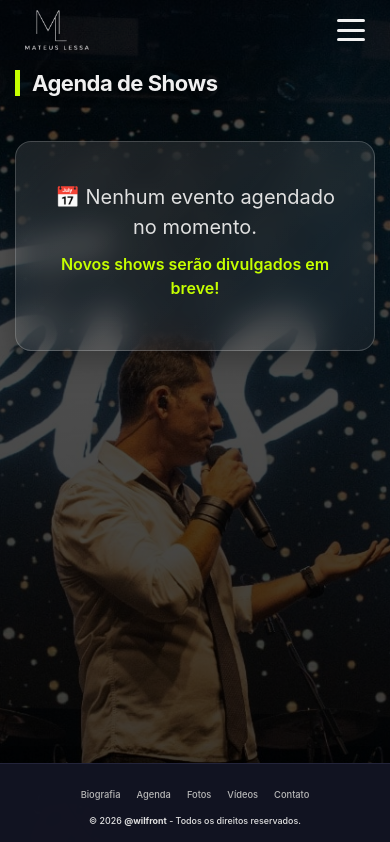
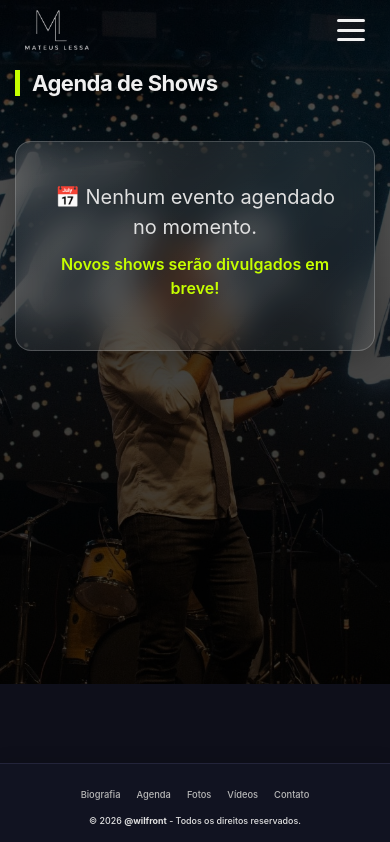
Before and after one commit to wilfront/mateus-lessa, a Next.js app: page /agenda in a window 390 px wide. Shown: the top 842 px of the page. Built offline with nearby package versions, Linux system fonts and the light colour scheme; no server answers; the database is empty.

Commit message:
fix: Make pages stick to footer on mobile (use calc(100vh - footer) and reduce extra padding)

```diff
--- a/src/app/agenda/agenda.css
+++ b/src/app/agenda/agenda.css
@@ -11,7 +11,7 @@
   background-size: cover;
   background-attachment: scroll;
   width: 100%;
-  min-height: calc(100vh + var(--footer-height));
+  min-height: calc(100vh - var(--footer-height));
   padding: 120px 80px 80px;
   color: #f0f0f0;
   background-color: #0e0f1a;
--- a/src/app/biografia/biografia.css
+++ b/src/app/biografia/biografia.css
@@ -10,7 +10,7 @@
   background-size: cover;
   background-attachment: scroll;
   width: 100%;
-  min-height: calc(100vh + var(--footer-height));
+  min-height: calc(100vh - var(--footer-height));
   padding: 120px 80px 80px;
   color: #f0f0f0;
   background-color: #0e0f1a;
--- a/src/app/contato/contato.css
+++ b/src/app/contato/contato.css
@@ -1,5 +1,5 @@
 .contato {
-  min-height: calc(100vh + var(--footer-height));
+  min-height: calc(100vh - var(--footer-height));
   padding: 120px 80px 80px;
   background:
     linear-gradient(rgba(0, 0, 0, 0.65), rgba(0, 0, 0, 0.75)),
--- a/src/app/fotos/fotos.css
+++ b/src/app/fotos/fotos.css
@@ -9,7 +9,7 @@
   color: #f0f0f0;
   background-color: #0e0f1a;
   font-family: -apple-system, BlinkMacSystemFont, 'Segoe UI', 'Roboto', 'Oxygen', sans-serif;
-  min-height: calc(100vh + var(--footer-height));
+  min-height: calc(100vh - var(--footer-height));
   box-sizing: border-box;
   display: flex;
   flex-direction: column;
--- a/src/app/globals.css
+++ b/src/app/globals.css
@@ -51,8 +51,8 @@ html, body {
 .home {
   position: relative;
   width: 100%;
-  /* garantir que o fundo da home se estenda além da viewport até o footer */
-  min-height: calc(100vh + var(--footer-height));
+  /* garantir que o conteúdo da home use toda a viewport menos a altura do footer */
+  min-height: calc(100vh - var(--footer-height));
   overflow: hidden;
   color: white;
   display: flex;
@@ -96,7 +96,7 @@ html, body {
   z-index: 10;
   max-width: 90%;
   padding: 0 1.5rem;
-  top: 45%;
+  top: 30%;
 }
 
 /* ===================
@@ -253,8 +253,8 @@ html, body {
   .fotos-page,
   .videos-page,
   .contato {
-    min-height: calc(100vh + var(--footer-height));
-    padding-bottom: calc(var(--footer-height) / 2);
+    min-height: calc(100vh - var(--footer-height));
+    padding-bottom: calc(var(--footer-height) / 8);
     background-position: center bottom !important;
   }
 }
@@ -270,8 +270,8 @@ html, body {
   .fotos-page,
   .videos-page,
   .contato {
-    min-height: calc(100vh + var(--footer-height));
-    padding-bottom: calc(var(--footer-height) / 2);
+    min-height: calc(100vh - var(--footer-height));
+    padding-bottom: calc(var(--footer-height) / 8);
     background-position: center bottom !important;
   }
 }
--- a/src/app/videos/videos.css
+++ b/src/app/videos/videos.css
@@ -9,7 +9,7 @@
   color: #f0f0f0;
   font-family: -apple-system, BlinkMacSystemFont, 'Segoe UI', 'Roboto', 'Oxygen', sans-serif;
   background-color: #0e0f1a;
-  min-height: calc(100vh + var(--footer-height));
+  min-height: calc(100vh - var(--footer-height));
   box-sizing: border-box;
   display: flex;
   flex-direction: column;
```
